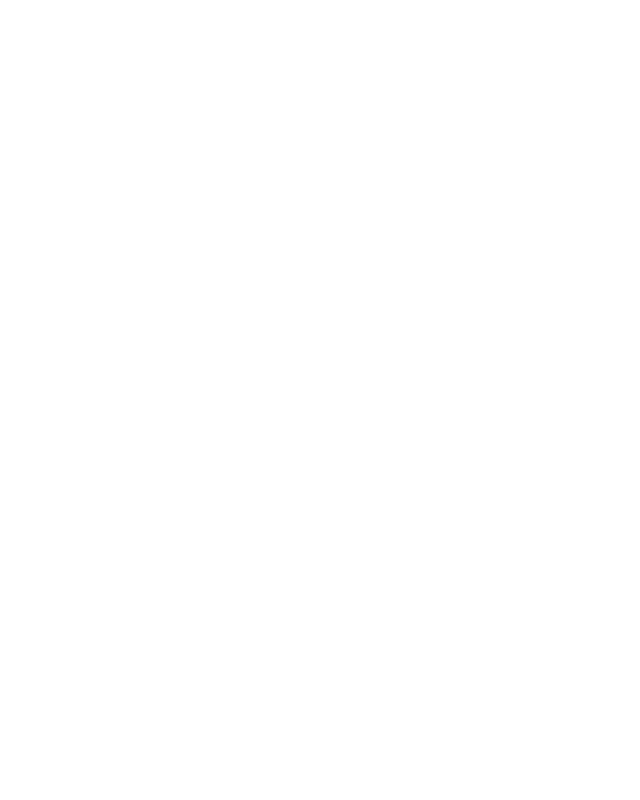
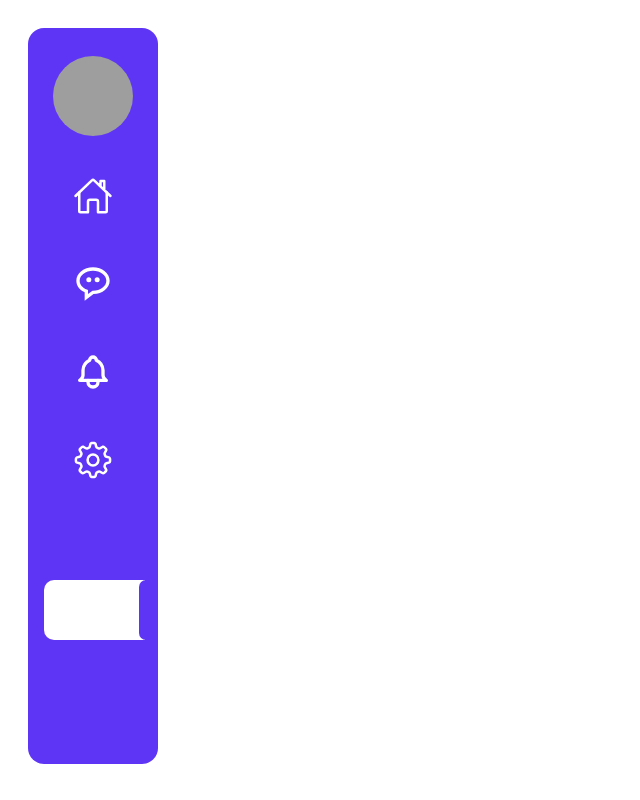
Before and after one commit to aylinazlina/Chatting-App-React-Vite-Tailwind-CSS, a React (Vite) app: page /home in a window 1280 px wide. Before the commit this address had no page. Shown: the top 800 px of the page, without its empty margins (0-640 px from the left). Built offline with nearby package versions, Linux system fonts and the light colour scheme; grey boxes are pictures that could not be loaded.

Commit message:
landing page done and home page design half done.

```diff
--- a/src/App.jsx
+++ b/src/App.jsx
@@ -1,7 +1,9 @@
 import React from 'react'
 import Registration from './pages/Registration'
 import SignIn from './pages/SignIn'
+import Landing from './pages/Landing'
 import { BrowserRouter, Routes, Route } from "react-router";
+import Home from './pages/Home';
 
 const App = () => {
   return (
@@ -9,8 +11,10 @@ const App = () => {
 
 
   <Routes>
+    <Route index element={<Landing/>}></Route>
     <Route path='/signup' element={<Registration/>}></Route>
     <Route path='/signin' element={<SignIn/>}></Route>
+    <Route path='/home' element={<Home/>}></Route>
   </Routes>
 
   </BrowserRouter>
--- /dev/null
+++ b/src/components/home_components/SideNavbar.jsx
@@ -0,0 +1,79 @@
+import React from "react";
+import { IoCloudUploadOutline } from "react-icons/io5";
+import { IoHomeOutline } from "react-icons/io5";
+import { BiMessageRoundedDots } from "react-icons/bi";
+import { TbBell } from "react-icons/tb";
+import { GoGear } from "react-icons/go";
+import { FiLogOut } from "react-icons/fi";
+import {Link} from 'react-router'
+const Home_Components = () => {
+  const navigationIcon = [
+    {
+      id: 1,
+      icon: <IoHomeOutline />,
+    },
+
+    {
+      id: 2,
+      icon: <BiMessageRoundedDots />,
+    },
+    {
+      id: 3,
+      icon: <TbBell />,
+    },
+    {
+      id: 4,
+      icon: <GoGear />,
+    },
+
+    {
+      id: 5,
+      icon: <FiLogOut />,
+    },
+  ];
+
+  return (
+    <div>
+      <div className="w-[130px] h-[92vh] bg-secondary_color mt-7 mb-7 ml-7 rounded-2xl">
+        <div className="flex flex-col justify-center items-center ">
+          <div className="w-[80px] h-[80px] mt-7 mb-10 rounded-[50%] cursor-pointer relative group">
+            <picture>
+              <img
+                src="https://images.pexels.com/photos/2379004/pexels-photo-2379004.jpeg?auto=compress&cs=tinysrgb&w=1260&h=750&dpr=1"
+                alt="image"
+                className="object-cover w-full h-full rounded-full"
+              />
+            </picture>
+            <span className="hidden group-hover:block text-white font-bold text-[32px] absolute translate-1/2 top-[7%] left-[13%]">
+              <IoCloudUploadOutline />
+            </span>
+          </div>
+
+          {/* =========navigation icons ======== */}
+          <div className="flex flex-col gap-y-12">
+            {navigationIcon?.map((item,index) => (
+
+              navigationIcon.length -1 == index ? (
+                <Link className="text-white text-[40px] active mt-13" key={item.id}>
+                 {item.icon}
+                </Link>
+              ):(
+                <div className="flex flex-col gap-y-12">
+                <Link className="text-white text-[40px]">
+                 {item.icon}
+                </Link>
+                </div>
+              )
+
+            ))}
+
+          </div>
+
+          {/* =========navigation icons ======== */}
+        </div>
+      </div>
+    </div>
+  );
+};
+
+export default Home_Components;
--- a/src/index.css
+++ b/src/index.css
@@ -49,11 +49,47 @@
   img{
     vertical-align: middle;
   }
+/* ================ home page nav-link active */
 
-  /*  ================== Registration ================= */
+.active{
 
-  /*  ================== Registration ================= */
+  width:180%;
+  background-color: white;
+  padding: 10px 0px;
+
+  position:relative;
 
 
 
 }
+.active::before{
+  position:absolute;
+  content: "";
+  width: 40%;
+  height:100%;
+  background-color:white;
+  top: 0;
+  left: -40%;
+
+  border-top-left-radius: 10px;
+  border-bottom-left-radius: 10px;
+
+}
+
+.active::after{
+  position:absolute;
+  content: "";
+  width: 10%;
+  height:100%;
+  background-color:var(--secondary_color);
+  top: 0;
+  right:-2%;
+  border-top-left-radius: 10px;
+  border-bottom-left-radius: 10px;
+
+}
+
+
+
+
+}
--- /dev/null
+++ b/src/pages/Home.jsx
@@ -0,0 +1,14 @@
+import React from "react";
+import SideNavbar from "../components/home_components/SideNavbar";
+const Home = () => {
+  return (
+    <div>
+      <div className="flex justify-between flex-wrap">
+        <SideNavbar />
+        <div className="w-[86%] h-[92vh]  mt-7 mb-7 mr-6 bg-amber-300 rounded-xl"> right</div>
+      </div>
+    </div>
+  );
+};
+
+export default Home;
--- /dev/null
+++ b/src/pages/Landing.jsx
@@ -0,0 +1,37 @@
+import React from "react";
+import { Link } from "react-router";
+const Landing = () => {
+  return (
+    <div>
+      <div className="bg-[url(C:\Users\DeLL\Desktop\chat_app_react\src\assets\LandingPage_backgroundImage.jpg)] bg-cover bg-center bg-no-repeat w-full h-[100vh]">
+        <div className="flex justify-center items-center h-[100vh]">
+          <div className="buttonWrapper w-[700px] h-[200px] flex justify-center items-center">
+            <Link
+              to={"/signin"}
+              type="button"
+              class="text-white bg-gradient-to-r from-pink-400 via-pink-500 to-pink-600 hover:bg-gradient-to-br focus:ring-4 focus:outline-none focus:ring-pink-300 dark:focus:ring-pink-800  rounded-lg text-sm px-5 py-2.5 text-center me-2 mb-2 font-roboto_font font-bold text-[22px]"
+            >
+              Get Started
+            </Link>
+            <Link
+              to={"/signup"}
+              type="button"
+              class="text-white bg-gradient-to-r from-cyan-400 via-cyan-500 to-cyan-600 hover:bg-gradient-to-br focus:ring-4 focus:outline-none focus:ring-cyan-300 dark:focus:ring-cyan-800  rounded-lg text-sm px-5 py-2.5 text-center me-2 mb-2 font-roboto_font font-bold text-[22px]"
+            >
+              Signup
+            </Link>
+            <Link
+              to={"/signin"}
+              type="button"
+              class="text-white bg-gradient-to-r from-purple-500 via-purple-600 to-purple-700 hover:bg-gradient-to-br focus:ring-4 focus:outline-none focus:ring-purple-300 dark:focus:ring-purple-800 rounded-lg text-sm px-5 py-2.5 text-center me-2 mb-2 font-bold text-[22px]"
+            >
+              Login
+            </Link>
+          </div>
+        </div>
+      </div>
+    </div>
+  );
+};
+
+export default Landing;
--- a/src/pages/SignIn.jsx
+++ b/src/pages/SignIn.jsx
@@ -130,7 +130,7 @@ const loginWithGoogle=()=>{
 
           </div>
 
-        <label className="font-roboto_font">Enter your email address</label>
+        <label className="font-roboto_font text-[20px] mt-4">Enter email address</label>
         <input
           type="email"
           id="email"
@@ -144,7 +144,7 @@ const loginWithGoogle=()=>{
             {""}
           </span>
         )}
-        <label className="font-roboto_font mt-4 ">Enter your password</label>
+        <label className="font-roboto_font mt-4 text-[20px]">Enter your password</label>
         <input
           type="password"
           id="password"
```
Also changed, not shown: 1 other file (tests, documents, lock files or other folders).
